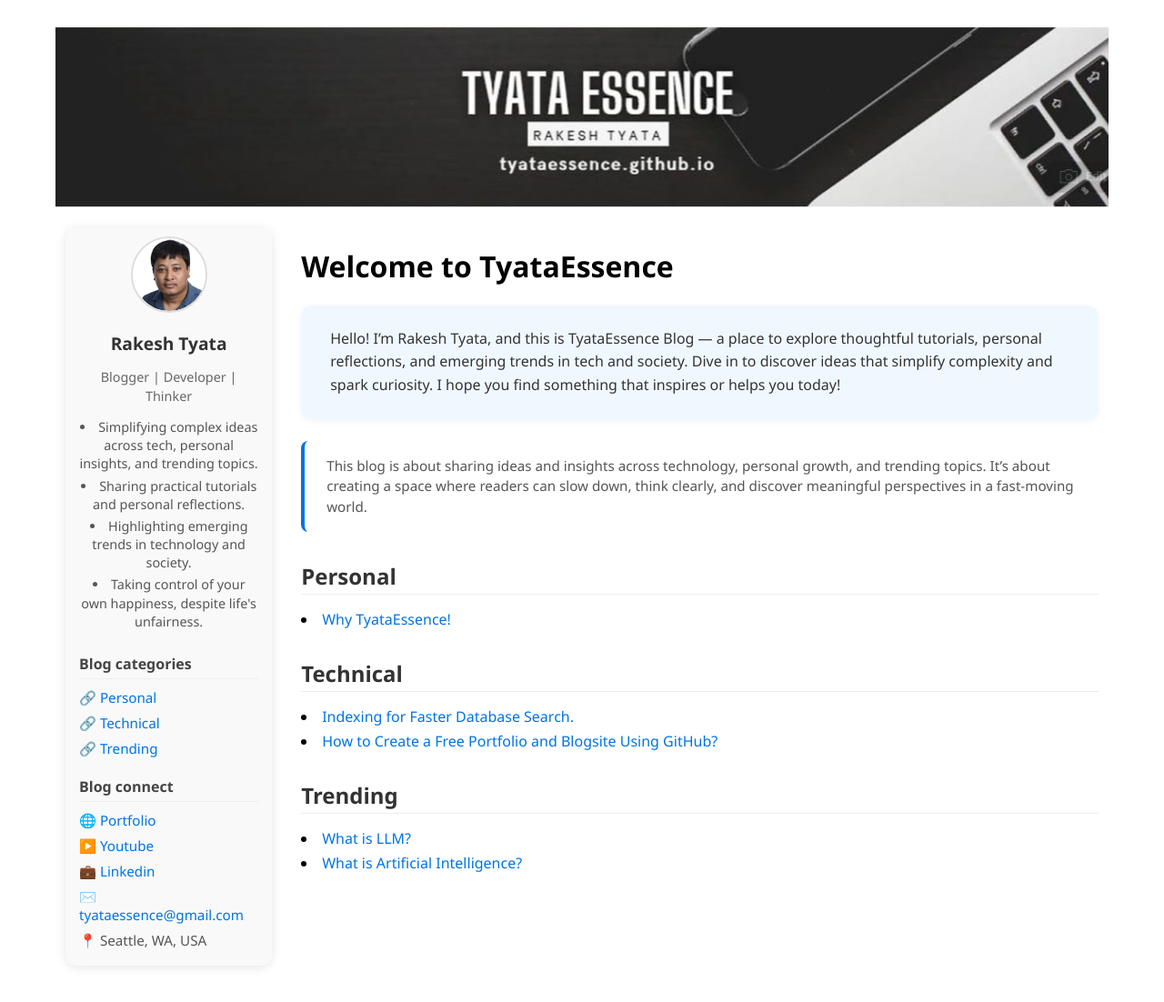
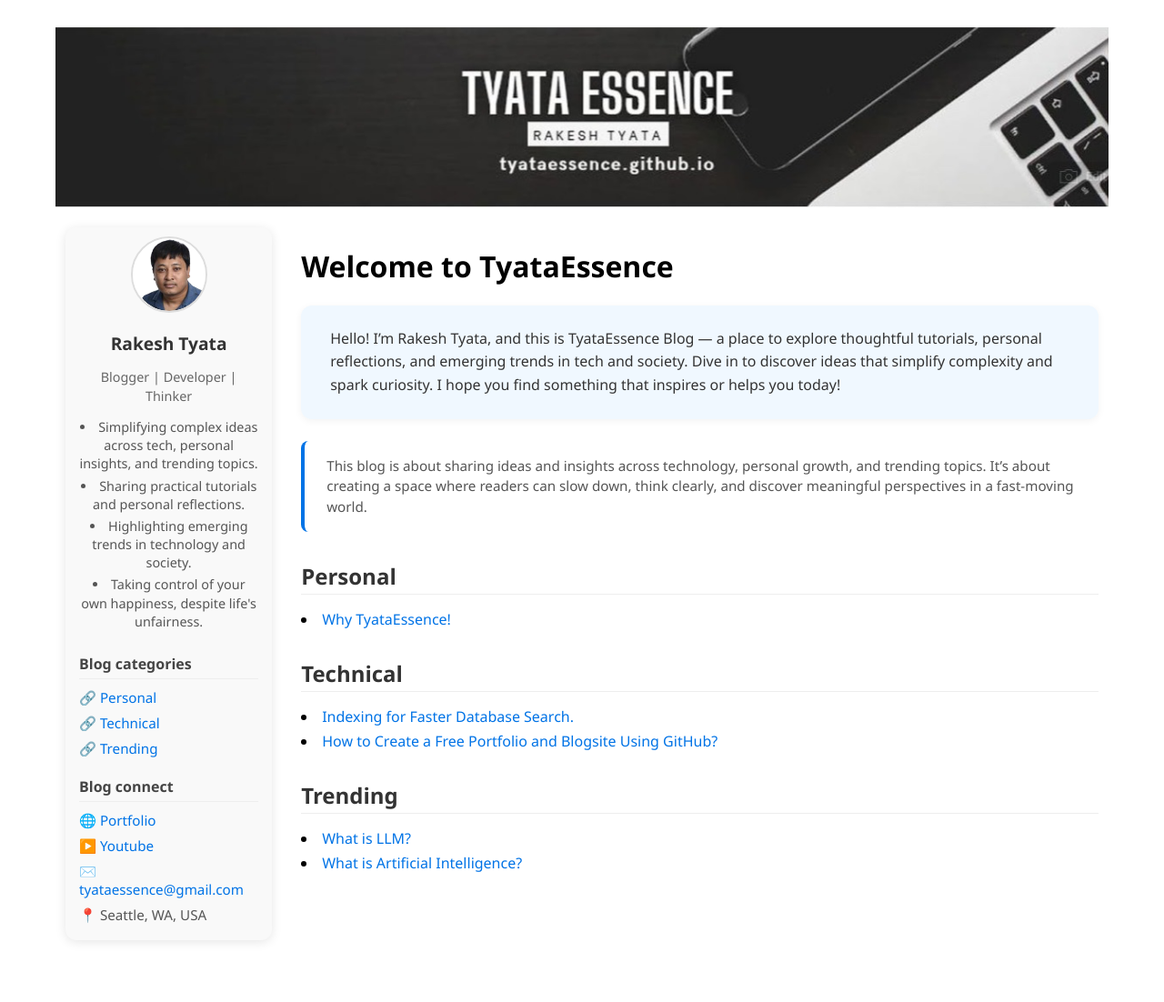
Before and after one commit to tyataessence/tyataessence.github.io, a Jekyll site: the page built from index.md, in a window 1280 px wide. Shown: the whole page at 91% size. Built offline with Jekyll 4.4.1, drawn with Linux system fonts in a browser that asks for light colours; after the commit the page ends 1074 px from its top, so only the background shows below that.

Commit message:
removing linkedin

```diff
--- a/_config.yml
+++ b/_config.yml
@@ -23,7 +23,6 @@ sidebar:
     links:
       Portfolio: "https://rtyata01.github.io/"
       Youtube: "https://www.youtube.com/@TyataEssence"
-      Linkedin: "https://linkedin.com/in/rtyata"
 
   categories:
     - Personal
--- a/_includes/sidebar.html
+++ b/_includes/sidebar.html
@@ -39,8 +39,6 @@
           🌐
           {% elsif link_name contains 'Youtube' %}
           ▶️
-          {% elsif link_name contains 'Linkedin' %}
-          💼
           {% else %}
           🔗
           {% endif %}
```
